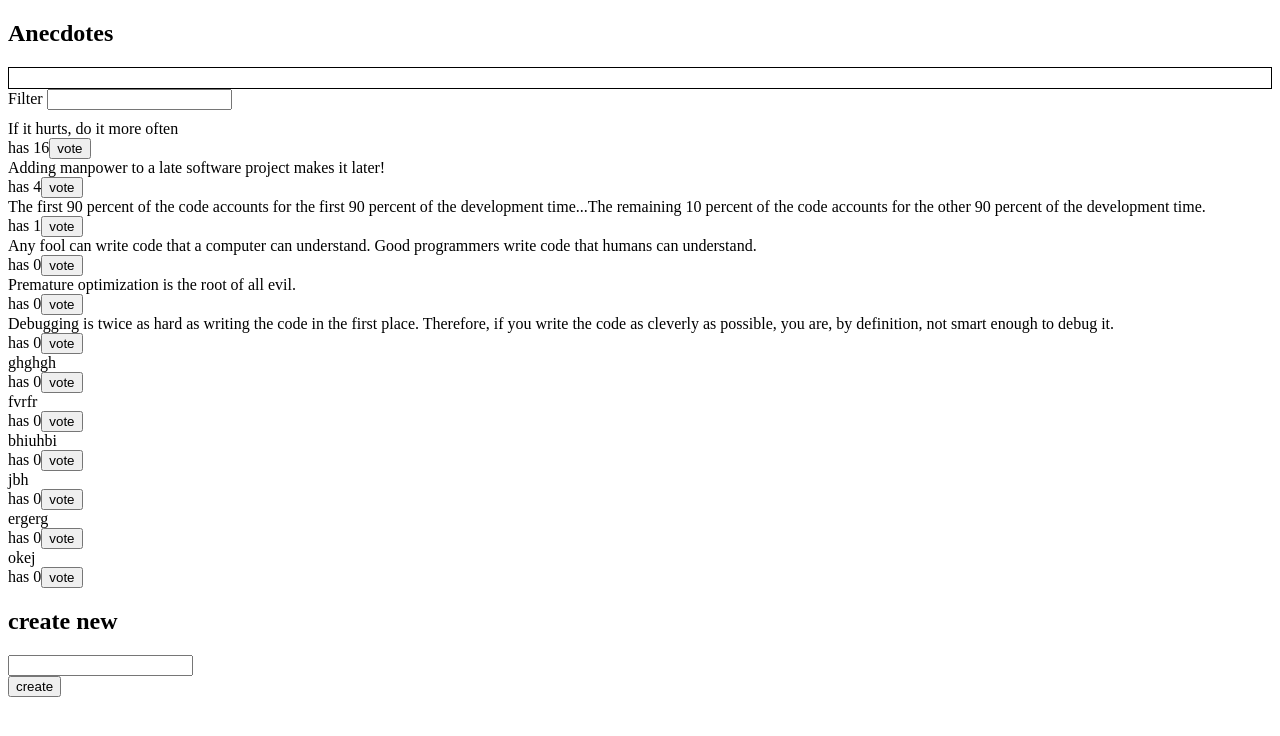
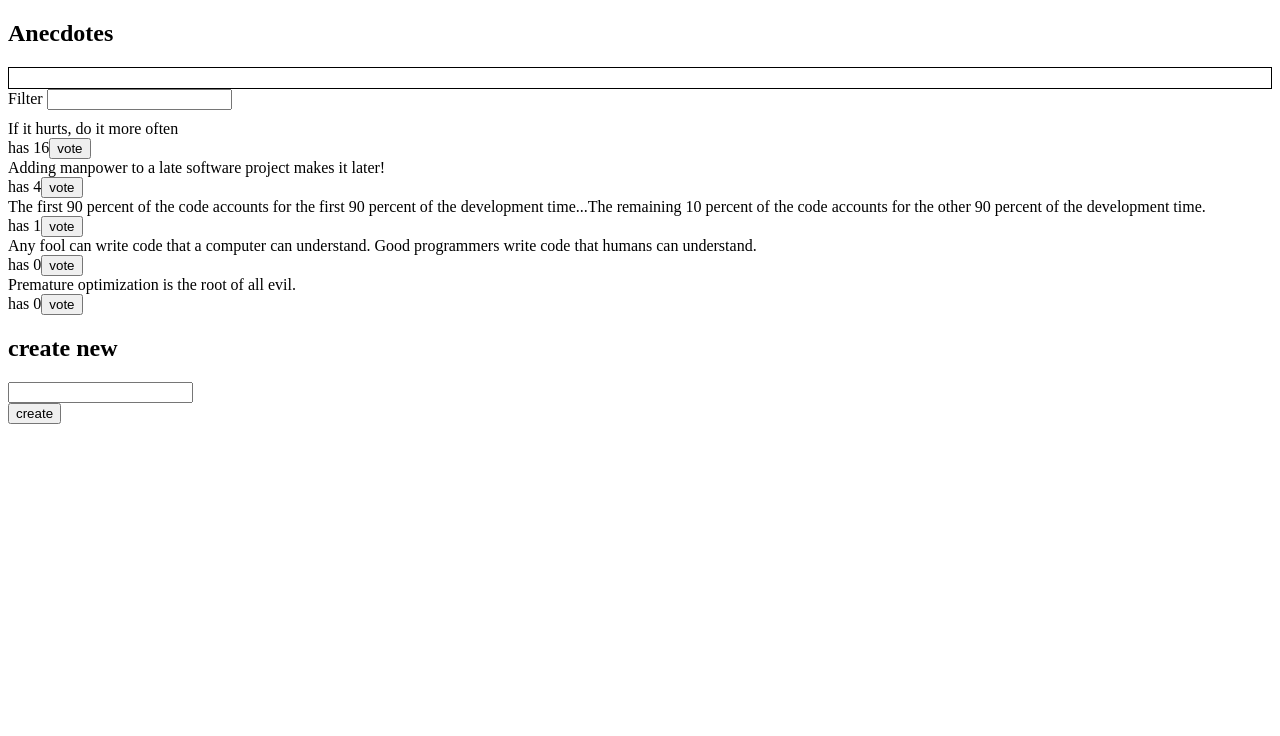
Before and after one commit to Nigouu/Part-7, a React (Create React App) app: page / in a window 1280 px wide. Shown: the top 736 px of the page. Built offline with nearby package versions, Linux system fonts and the light colour scheme; data requests are answered from the project's data file.

Commit message:
section 4 done

```diff
--- a/db.json
+++ b/db.json
@@ -24,41 +24,6 @@
       "content": "Premature optimization is the root of all evil.",
       "id": "25170",
       "votes": 0
-    },
-    {
-      "content": "Debugging is twice as hard as writing the code in the first place. Therefore, if you write the code as cleverly as possible, you are, by definition, not smart enough to debug it.",
-      "id": "98312",
-      "votes": 0
-    },
-    {
-      "content": "ghghgh",
-      "id": "31891",
-      "votes": 0
-    },
-    {
-      "content": "fvrfr",
-      "id": "77059",
-      "votes": 0
-    },
-    {
-      "content": "bhiuhbi",
-      "id": "83599",
-      "votes": 0
-    },
-    {
-      "content": "jbh",
-      "id": "16760",
-      "votes": 0
-    },
-    {
-      "content": "ergerg",
-      "id": "98609",
-      "votes": 0
-    },
-    {
-      "content": "okej",
-      "id": "60207",
-      "votes": 0
     }
   ]
 }
--- a/src/components/AnecdoteForm.js
+++ b/src/components/AnecdoteForm.js
@@ -1,7 +1,7 @@
 import React from 'react'
 import { connect } from 'react-redux'
 import { createAnecdote } from '../reducers/anecdoteReducer'
-import { setNotification } from '../reducers/notificationReducer'
+// import { setNotification } from '../reducers/notificationReducer'
 
 const AnecdoteForm = (props) => {
 
@@ -16,16 +16,7 @@ const AnecdoteForm = (props) => {
     const newId = id()
     event.target.anecdote.value = ''
     props.createAnecdote(content, newId)
-    props.setNotification(`${content} has been added'`, 10)
-    // const newAnecdote = await anecdoteService.createNew(content, newId)
-    // dispatch(createAnecdote(newAnecdote))
-    // dispatch({
-    //   type: 'NOTIFICATION',
-    //   content
-    // })
-    // setTimeout(() => {
-    //   dispatch({type: 'HIDE_NOTIFICATION'})
-    // }, 2000)
+    // props.setNotification(`'${content}' has been added`, 50)
   }
 
   return (
@@ -37,10 +28,17 @@ const AnecdoteForm = (props) => {
         </form>
     </div>
   )
+}
 
+const mapDispatchToProps = dispatch => {
+  return {
+    createAnecdote: value => {
+      dispatch(createAnecdote(value))
+    }
+  }
 }
 
 export default connect(
   null,
-  { createAnecdote, setNotification }
+  mapDispatchToProps
 )(AnecdoteForm)
```
